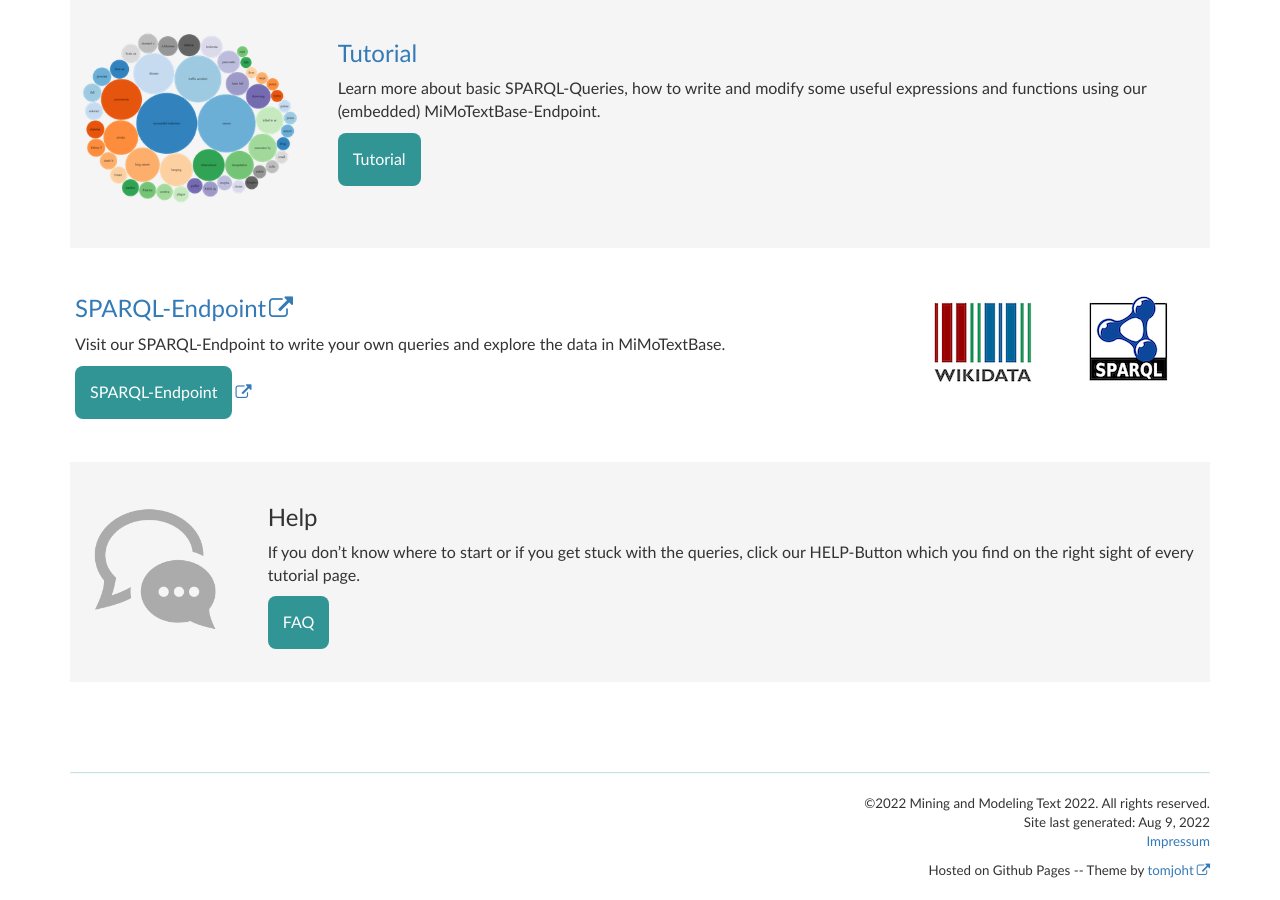
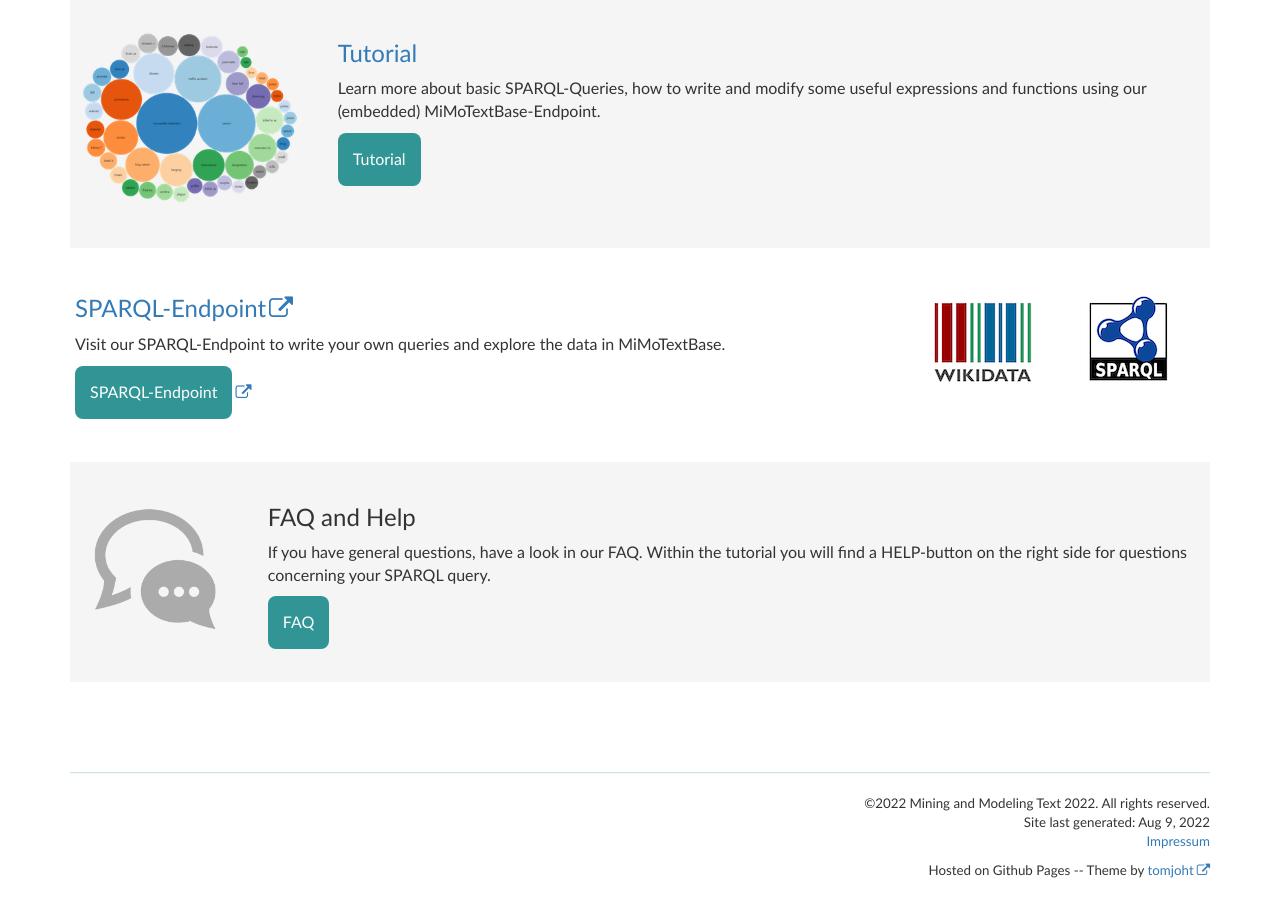
Before and after one commit to MiMoText/MiMoTextBase_Tutorial, a Jekyll site: the page built from index.md, in a window 1280 px wide and 900 px high, scrolled down 876 px. Built offline with Jekyll 4.4.1, drawn with Linux system fonts in a browser that asks for light colours; comment, search, counter and statistics services are not loaded.

Commit message:
changes in index

```diff
--- a/index.md
+++ b/index.md
@@ -7,7 +7,8 @@ sidebar: mydoc_sidebar
 toc: false
 hide_sidebar: true
 permalink: index.html
-topnav: topnav_tut
+#topnav: topnav_tut
 ---
 
-{% include landing-page.html title_1="Welcome to MiMoTextBase" content_1="Imagine you wanted a ranking of the most common themes in all epistolary novels in French Enlightenment novels, an overview of authors covering “sentimentalism” or a map of all narrative places. The MiMoText knowledge graph combines the linked open data paradigm with the infrastructure of a wikibase and text mining methods of data-based literary history. Using the query language SPARQL, you can query this large and growing knowledge graph about the French Enlightenment novel." content_2="Learn more about Semantic Web and Wikibase. Get to know our knowledge graph on French Enlightenment novels, its sources, modeling approach and infrastructure." title_3="Tutorial" content_3="Learn more about basic SPARQL-Queries, how to write and modify some useful expressions and functions using our (embedded) MiMoTextBase-Endpoint." title_4="SPARQL-Endpoint" content_4="Visit our SPARQL-Endpoint to write your own queries and explore the data in MiMoTextBase." title_5="Help" content_5="If you don’t know where to start or if you get stuck with the queries, click our HELP-Button which you find on the right sight of every tutorial page." %}
+{% include landing-page.html title_1="Welcome to MiMoTextBase" content_1="Imagine you wanted a ranking of the most common themes in all epistolary novels in French Enlightenment novels, an overview of authors covering “sentimentalism” or a map of all narrative places. The MiMoText knowledge graph combines the linked open data paradigm with the infrastructure of a wikibase and text mining methods of data-based literary history. Using the query language SPARQL, you can query this large and growing knowledge graph about the French Enlightenment novel." content_2="Learn more about Semantic Web and Wikibase. Get to know our knowledge graph on French Enlightenment novels, its sources, modeling approach and infrastructure." title_3="Tutorial" content_3="Learn more about basic SPARQL-Queries, how to write and modify some useful expressions and functions using our (embedded) MiMoTextBase-Endpoint." title_4="SPARQL-Endpoint" content_4="Visit our SPARQL-Endpoint to write your own queries and explore the data in MiMoTextBase." title_5="FAQ and Help" content_5="If you have general questions, have a look in our FAQ. Within the tutorial you will find a HELP-button on the right side for questions concerning your SPARQL query." %}
+<!---If you don’t know where to start or if you get stuck with the queries, click our HELP-Button which you find on the right sight of every tutorial page. -->
```
